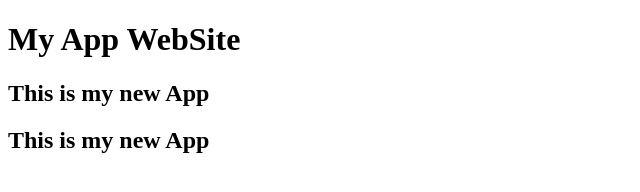
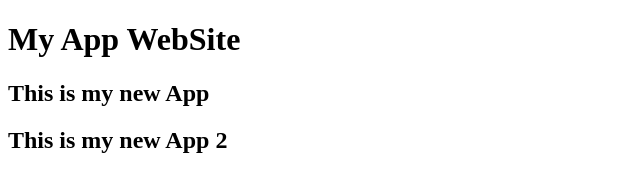
Before and after one commit to ricardocechinel/gitvscode, a plain HTML site: page index.html in a window 1280 px wide. Shown: the full height of the page, 0-640 px from the left. Drawn offline with Linux system fonts and the light colour scheme.

Commit message:
Criado no h2

```diff
--- a/index.html
+++ b/index.html
@@ -8,6 +8,6 @@
 <body>
     <h1>My App WebSite</h1>
     <h2>This is my new App</h2>
-    <h2>This is my new App</h2>
+    <h2>This is my new App 2</h2>
 </body>
 </html>
```
